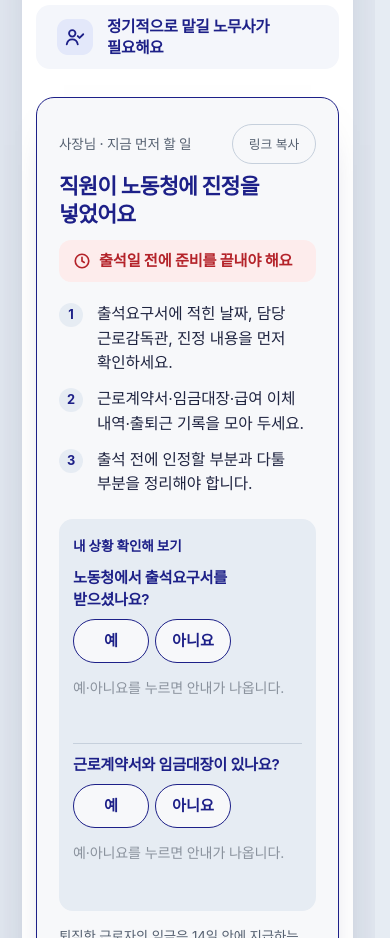
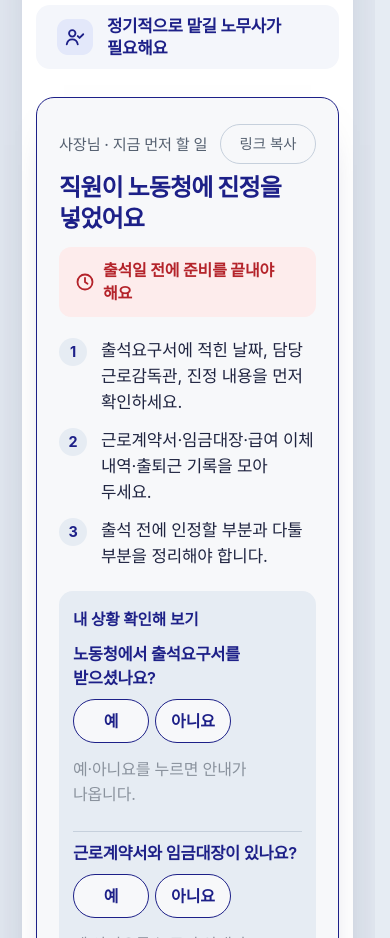
Before and after one commit to sonyukwon1-web/-, a plain HTML site: page index.html in a window 390 px wide. Shown: the part 1062-2000 px from the top of the page. Drawn offline with Linux system fonts and the light colour scheme; a web font is replaced by a local one.

Commit message:
시안 3: 상황 안내 글자 크게

```diff
--- a/index.html
+++ b/index.html
@@ -463,6 +463,32 @@
             .stage > .stack:first-child > .tiles { grid-template-columns: 1fr; grid-auto-rows: 1fr; align-content: stretch; }
             .tile { min-height: 60px; font-size: 1.05rem; }
         }
+        /* 글자 키우기 (상황 안내) */
+        .tile { font-size: 1.12rem; }
+        .answer .tag { font-size: .95rem; }
+        .answer h2 { font-size: 1.95rem; }
+        .answer .due { font-size: 1.08rem; padding: 12px 16px; }
+        .answer .due svg { width: 20px; height: 20px; }
+        .answer ol li { font-size: 1.1rem; grid-template-columns: 32px 1fr; }
+        .answer ol li::before { width: 28px; height: 28px; font-size: .9rem; }
+        .check .ct { font-size: .98rem; }
+        .qt { font-size: 1.08rem; }
+        .qa { font-size: 1rem; }
+        .yn button { width: 76px; height: 42px; font-size: 1rem; }
+        .answer .law { font-size: .95rem; }
+        .answer .we p { font-size: 1.1rem; }
+        .answer .we p span { font-size: .95rem; }
+        .link { width: 96px; height: 38px; font-size: .9rem; }
+        .who button { font-size: 1.08rem; }
+        @media (max-width: 860px) {
+            .tile { font-size: 1.05rem; }
+            .answer h2 { font-size: 1.5rem; }
+            .answer ol li { font-size: 1.05rem; }
+            .answer .due { font-size: 1rem; }
+            .qt { font-size: 1.03rem; }
+            .yn button { height: 44px; }
+            .link { height: 40px; }
+        }
     </style>
 </head>
 <body data-mode="boss">
```
